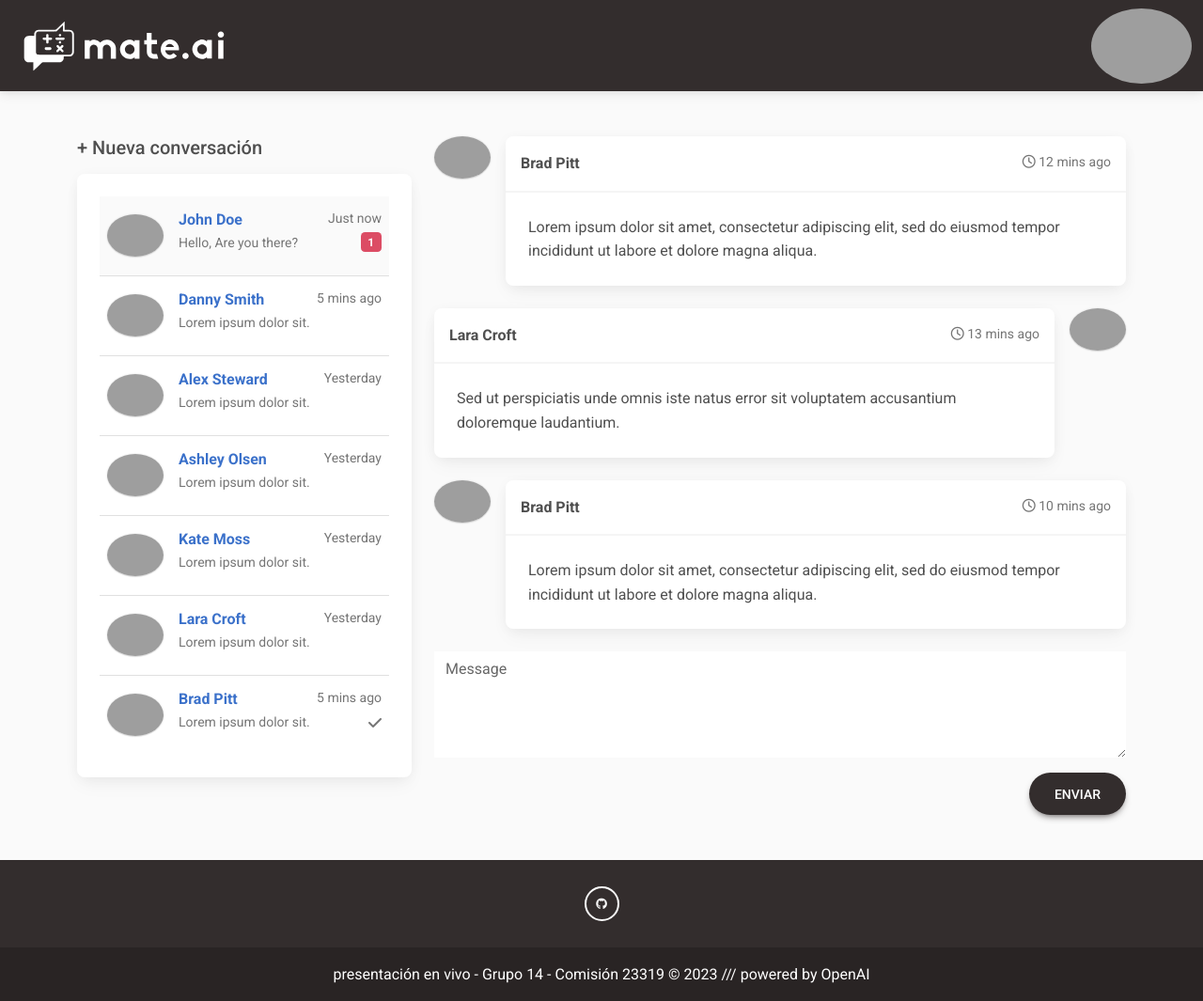
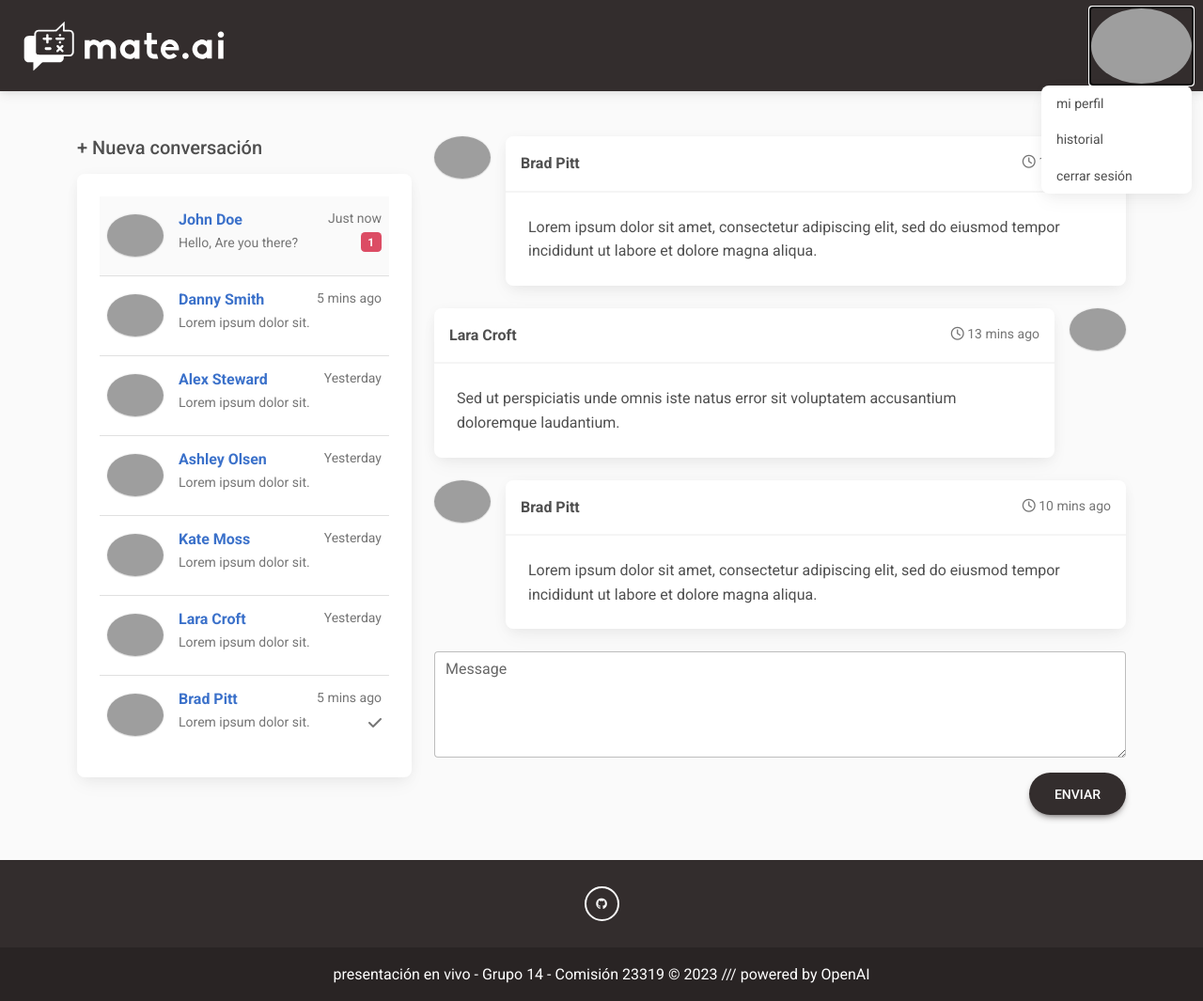
Before and after one commit to Alustiza/DJANGO_Grupo14, a Django app: page / in a window 1280 px wide, after a click that opens the changed part. Shown: the top 1065 px of the page at 94% size. Run offline with Django 4.2, Linux system fonts and the light colour scheme; grey boxes are pictures that could not be loaded.

Commit message:
update js src and pop menu

```diff
--- a/django23319_grupo14/templates/publica/index.html
+++ b/django23319_grupo14/templates/publica/index.html
@@ -117,7 +117,7 @@
               <a class="dropdown-item" href="#">mi perfil</a>
             </li>
             <li>
-              <a class="dropdown-item" href="#">configuración</a>
+              <a class="dropdown-item" href="#">historial</a>
             </li>
             <li>
               <a class="dropdown-item" href="#">cerrar sesión</a>
@@ -473,7 +473,7 @@
     {% load static %}
     <script
       type="text/javascript"
-      src="{% static '/publica/js/mdb.min.css'%}"
+      src="{% static '/publica/js/mdb.min.js'%}"
     ></script>
 
 
```
